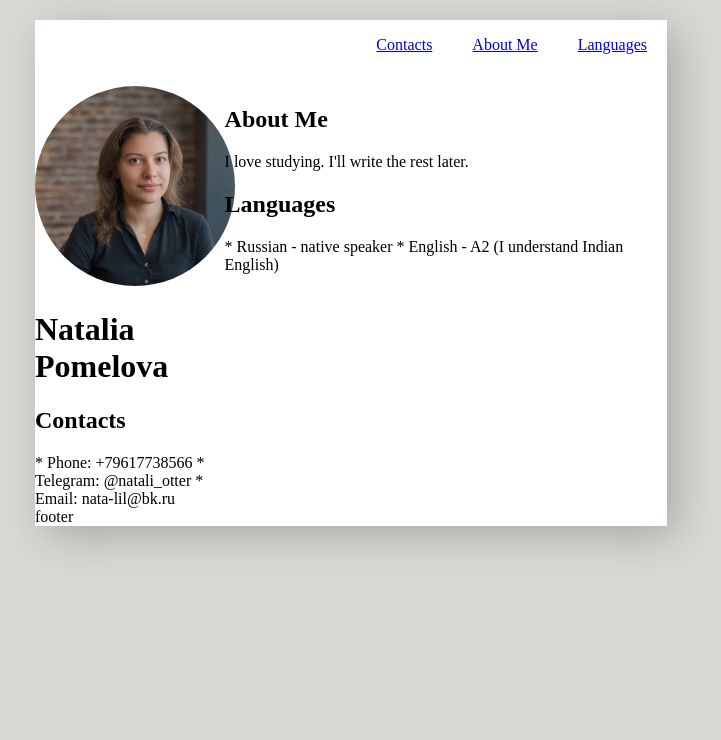
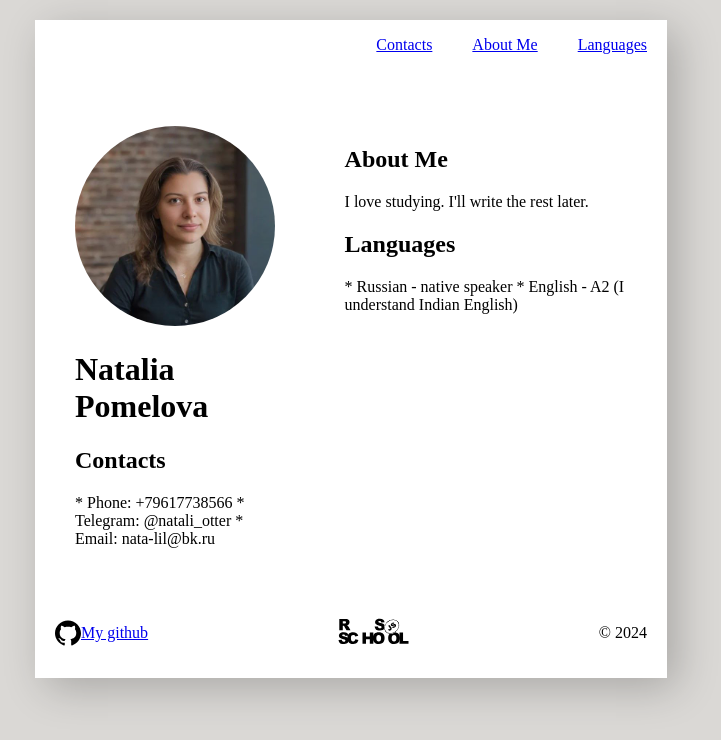
Before and after one commit to nataliotter/rsschool-cv, a plain HTML site: page index.html in a window 1280 px wide. Shown: the whole page, without its empty margins (289-1010 px from the left). Drawn offline with Linux system fonts and the light colour scheme.

Commit message:
feat: add footer

```diff
--- a/index.html
+++ b/index.html
@@ -39,7 +39,14 @@
         </main>
 
         <footer class="footer">
-            footer
+            <a class="github" href="https://github.com/nataliotter">
+                <img src="/assets/img/github.svg" alt="github icon" width="26px" height="26px">
+                <p>My github</p>
+            </a>
+            <a href="https://rs.school/courses/javascript-preschool-ru">
+                <img src="./assets/img/rs-school-logo.svg" alt="rs school icon" width="73px" height="26px">
+            </a>
+            <p>© 2024</p>
         </footer>
     </div>
 
--- a/style.css
+++ b/style.css
@@ -22,10 +22,12 @@ body {
 
 .left-column {
     width: 30%;
+    padding: 40px;
 }
 
 .right-column {
     width: 70%;
+    padding: 40px;
 }
 
 .nav-list {
@@ -43,3 +45,15 @@ body {
 .photo {
     border-radius: 50%;
 }
+
+.footer {
+    display: flex;
+    justify-content: space-between;
+    align-items: center;
+    padding: 20px;
+}
+
+.github {
+    display: flex;
+    align-items: center;
+}
```
Also changed, not shown: assets/img/github.svg (added), assets/img/rs-school-logo.svg (added).
